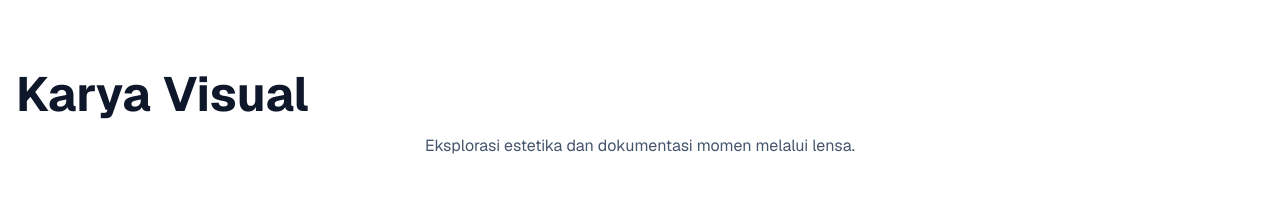
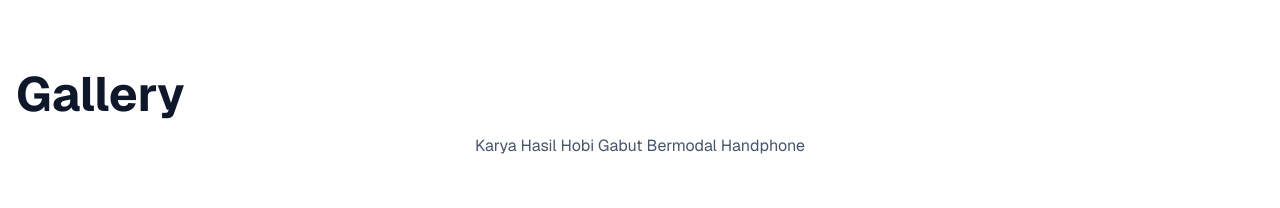
Before and after one commit to LuIu-l/Portofolio, a Next.js app: page /gallery in a window 1280 px wide. Shown: the part 154-362 px from the top of the page. Built offline with nearby package versions, Linux system fonts and the light colour scheme.

Commit message:
style: update gallery page header text

```diff
--- a/src/app/gallery/page.tsx
+++ b/src/app/gallery/page.tsx
@@ -29,12 +29,12 @@ export default function GalleryPage() {
       {/* ── Header ── */}
       <div className="container mx-auto px-4 max-w-7xl pt-32 pb-12">
         <TextReveal
-          text="Karya Visual"
+          text="Gallery"
           as="h1"
           className="text-4xl md:text-5xl font-bold text-slate-900 text-center mb-4"
         />
-        <p className="text-slate-600 text-center max-w-2xl mx-auto">
-          Eksplorasi estetika dan dokumentasi momen melalui lensa.
+        <p className="text-slate-600 text-center max-w-2xl mx-auto capitalize">
+          karya hasil hobi gabut bermodal handphone
         </p>
       </div>
 
```
